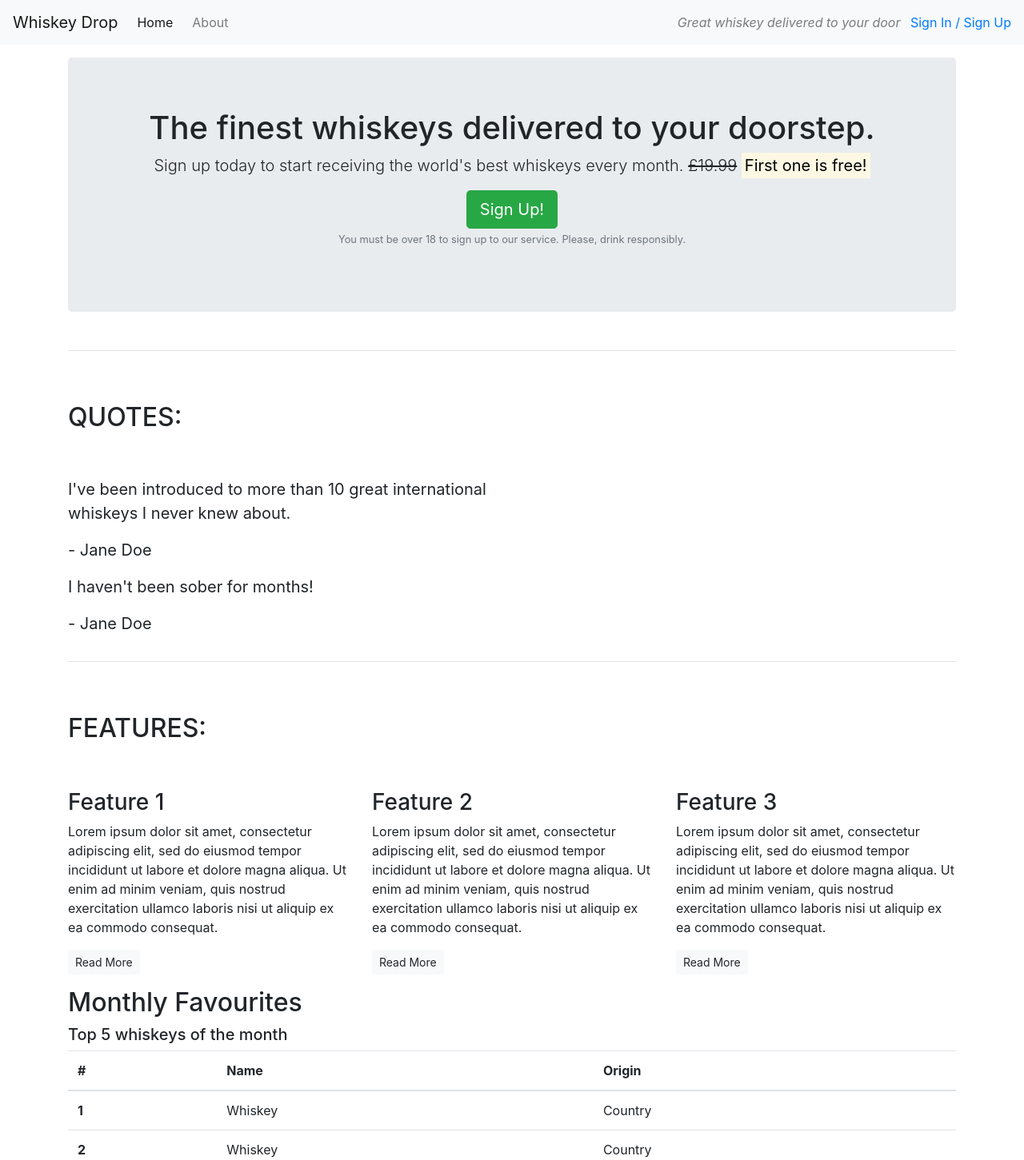
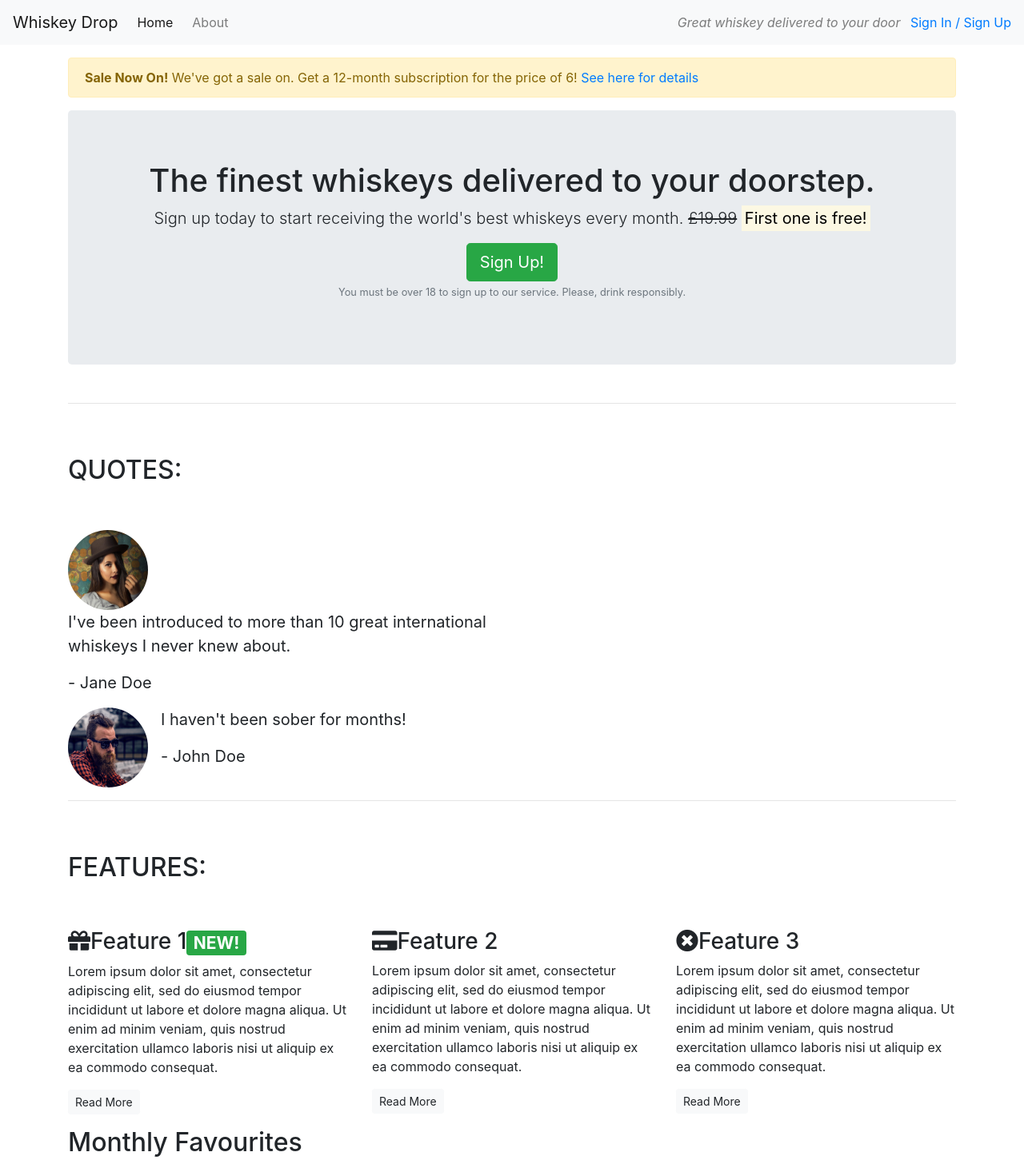
Before and after one commit to Roly5573/bootstrap-whiskey-website, a plain HTML site: page index.html in a window 1280 px wide. Shown: the top 1451 px of the page at 80% size. Drawn offline with nearby package versions, Linux system fonts and the light colour scheme.

Commit message:
index.html

```diff
--- a/index.html
+++ b/index.html
@@ -6,6 +6,7 @@
 
     <title>Whiskey Drop | Taste a new whiskey every month</title>
     <link rel="stylesheet" href="https://maxcdn.bootstrapcdn.com/bootstrap/4.1.3/css/bootstrap.min.css">
+    <link rel="stylesheet" href="https://use.fontawesome.com/releases/v5.6.1/css/all.css" integrity="sha384-gfdkjb5BdAXd+lj+gudLWI+BXq4IuLW5IT+brZEZsLFm++aCMlF1V92rMkPaX4PP" crossorigin="anonymous">
 </head>
 
 <body>
@@ -23,6 +24,15 @@
 </div>
     </nav>
     <article class="container mt-3">
+        <div class="row d-none d-sm-block">
+            <div class="col-12">
+                <div class="alert alert-warning">
+                    <strong>Sale Now On!</strong> We've got a sale on. Get a 12-month subscription for the price of 6! <a href="">See here for details</a>
+
+                </div>
+            </div>
+
+        </div>
         <!-- Callout -->
         <div class="row">
             <div class="col-12">
@@ -37,29 +47,46 @@
     </div>
     </div>
         <!-- /.callout -->
-        <hr>
 
+<hr>
         <!-- Quotes -->
         <section class="quotes">
             <div class="row">
                 <div class="col-12 my-5">
             <h2 class="text-uppercase">Quotes:</h2>
+            </hr>
         </div>
         </div>
         <div class="row">
             <div class="col-12 col-md-6">
-            <blockquote class="blockquote">
+
+                <div class="media">
+                    <div class="d-none d-sm-block">
+                    <img src="images/girl-image.png" class="rounded-circle mr-3" height=100 width=100>
+                </div>
+                    </div>
+                    <div class="media-body">
+                    <blockquote class="blockquote">
                 <p>I've been introduced to more than 10 great international whiskeys I never knew about.</p>
                 <p>- Jane Doe</p>
             </blockquote>
+
+        </div>
         </div>
         </div>
         <div class="row">
         <div class="col-12 col-md-6">
+            <div class="media">
+                <div class="d-none d-sm-block">
+                <img src="images/guy-image.png" class="rounded-circle mr-3" height=100 width=100>
+            </div>
+                <div class="media-body">
             <blockquote class="blockquote">
                 <p>I haven't been sober for months!</p>
-                <p>- Jane Doe</p>
+                <p>- John Doe</p>
             </blockquote>
+            </div>
+            </div>
         </div>
         </div>
         </section>
@@ -76,21 +103,21 @@
             <div class="row">
                 <div class="col-12 col-md-6 col-lg-4">
             <div class="feature">
-                <h3>Feature 1</h3>
+                <h3><i class="fas fa-gift d-none d-sm-inline"></i>Feature 1<NEW! class="badge badge-success">NEW!</h3>
                 <p>Lorem ipsum dolor sit amet, consectetur adipiscing elit, sed do eiusmod tempor incididunt ut labore et dolore magna aliqua. Ut enim ad minim veniam, quis nostrud exercitation ullamco laboris nisi ut aliquip ex ea commodo consequat.</p>
                 <p><a class="btn btn-sm btn-light" href="">Read More</a></p>
             </div>
             </div>
             <div class="col-12 col-md-6 col-lg-4">
             <div class="feature">
-                <h3>Feature 2</h3>
+                <h3><i class="fas fa-credit-card d-none d-sm-inline"></i>Feature 2</h3>
                 <p>Lorem ipsum dolor sit amet, consectetur adipiscing elit, sed do eiusmod tempor incididunt ut labore et dolore magna aliqua. Ut enim ad minim veniam, quis nostrud exercitation ullamco laboris nisi ut aliquip ex ea commodo consequat.</p>
                 <p><a class="btn btn-sm btn-light" href="">Read More</a></p>
             </div>
             </div>
             <div class="col-12 d-md-none d-lg-block col-lg-4">
             <div class="feature">
-                <h3>Feature 3</h3>
+                <h3><i class="fas fa-times-circle d-none d-sm-inline"></i>Feature 3</h3>
                 <p>Lorem ipsum dolor sit amet, consectetur adipiscing elit, sed do eiusmod tempor incididunt ut labore et dolore magna aliqua. Ut enim ad minim veniam, quis nostrud exercitation ullamco laboris nisi ut aliquip ex ea commodo consequat.</p>
                 <p><a class="btn btn-sm btn-light" href="">Read More</a></p>
             </div>
```
Also changed, not shown: images/girl-image.png (added), images/guy-image.png (added).
